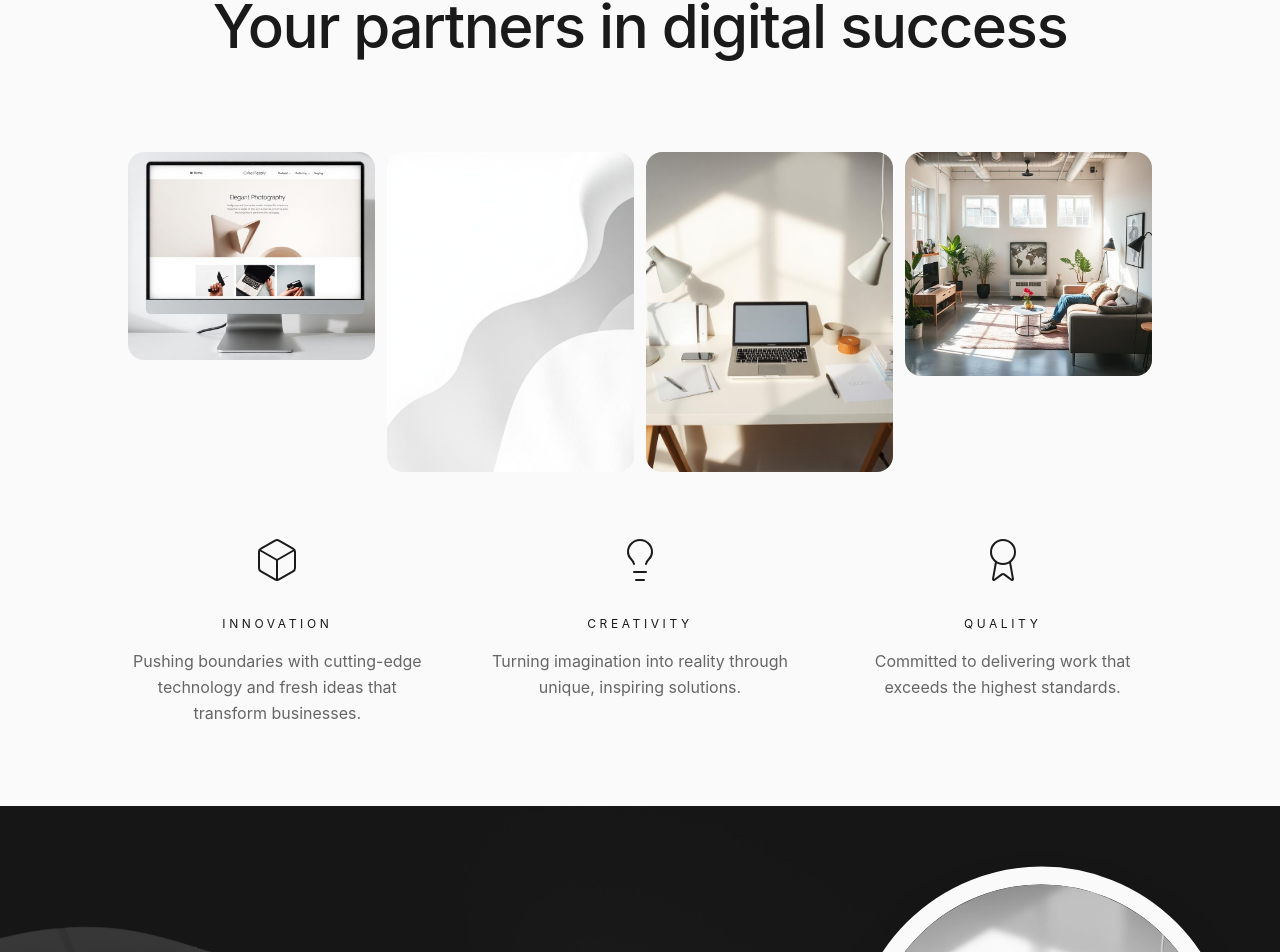
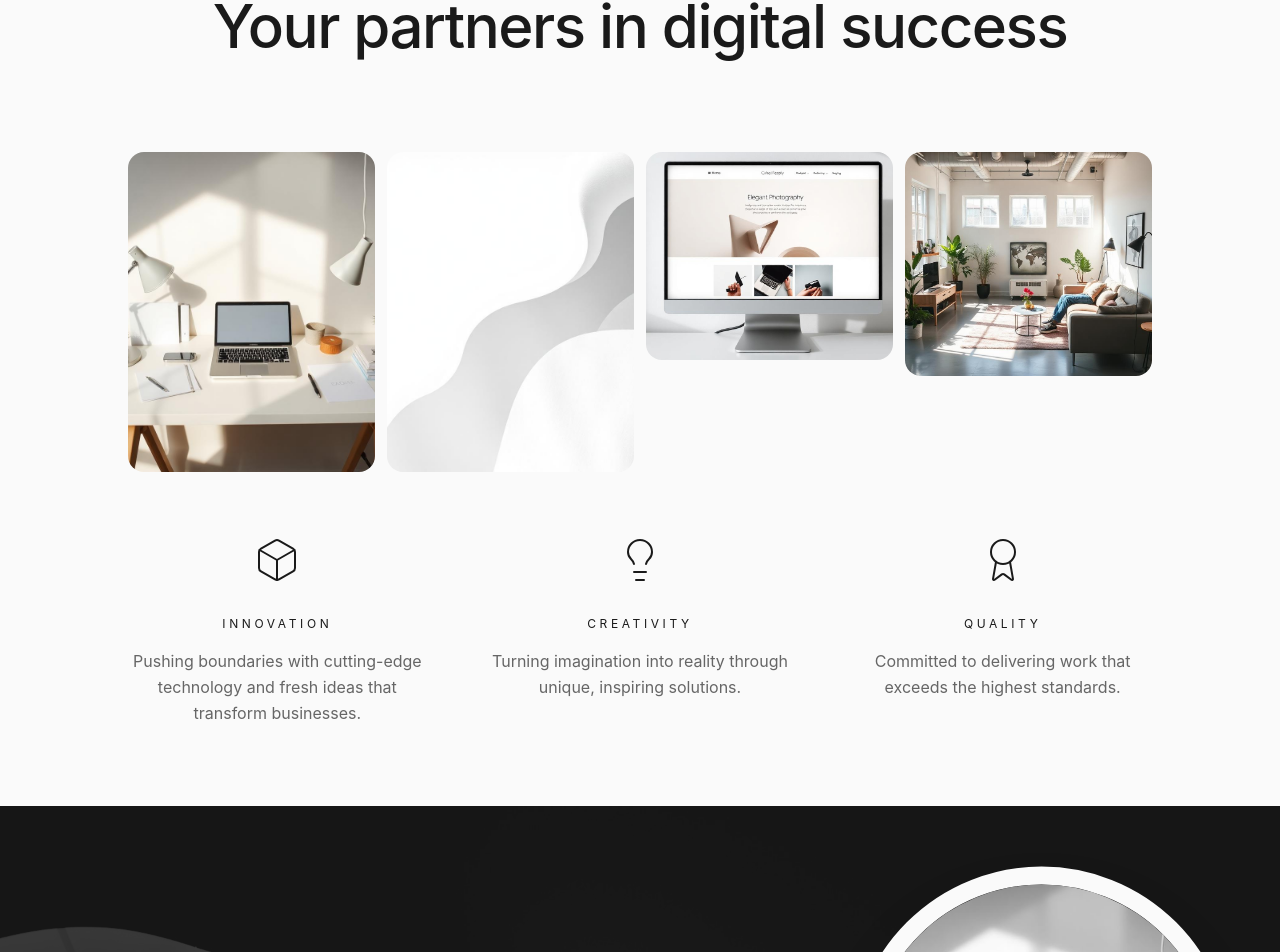
Before and after one commit to kinwitstech/kinwits-template, a React (Vite) app: page / in a window 1280 px wide. Shown: the part 931-1883 px from the top of the page. Built offline with nearby package versions, Linux system fonts and the light colour scheme; the HTML template or start-up script is replaced by a standard one; a web font is replaced by a local one.

Commit message:
Reverted to commit 4b11c6e72a06b7cb2f96a3ef5f3e4f24f39066a4

```diff
--- a/src/components/sections/About.tsx
+++ b/src/components/sections/About.tsx
@@ -57,17 +57,17 @@ const About = () => {
 
             {/* Images Grid - Masonry Layout */}
             <div className="grid grid-cols-2 lg:grid-cols-4 gap-3 mb-16 max-w-6xl mx-auto">
-              {/* Image 1 - Wide landscape */}
-              <div className="overflow-hidden rounded-2xl h-48 lg:h-52">
-                <img src={work3} alt="Portfolio 3" className="w-full h-full object-cover hover:scale-105 transition-transform duration-500" />
+              {/* Image 1 - Tall portrait */}
+              <div className="overflow-hidden rounded-2xl h-64 lg:h-80">
+                <img src={work1} alt="Portfolio 1" className="w-full h-full object-cover hover:scale-105 transition-transform duration-500" />
               </div>
               {/* Image 2 - Tall portrait */}
               <div className="overflow-hidden rounded-2xl h-64 lg:h-80">
                 <img src={work2} alt="Portfolio 2" className="w-full h-full object-cover hover:scale-105 transition-transform duration-500" />
               </div>
-              {/* Image 3 - Tall portrait */}
-              <div className="overflow-hidden rounded-2xl h-64 lg:h-80">
-                <img src={work1} alt="Portfolio 1" className="w-full h-full object-cover hover:scale-105 transition-transform duration-500" />
+              {/* Image 3 - Wide landscape */}
+              <div className="overflow-hidden rounded-2xl h-48 lg:h-52">
+                <img src={work3} alt="Portfolio 3" className="w-full h-full object-cover hover:scale-105 transition-transform duration-500" />
               </div>
               {/* Image 4 - Medium portrait */}
               <div className="overflow-hidden rounded-2xl h-56 lg:h-68">
```
